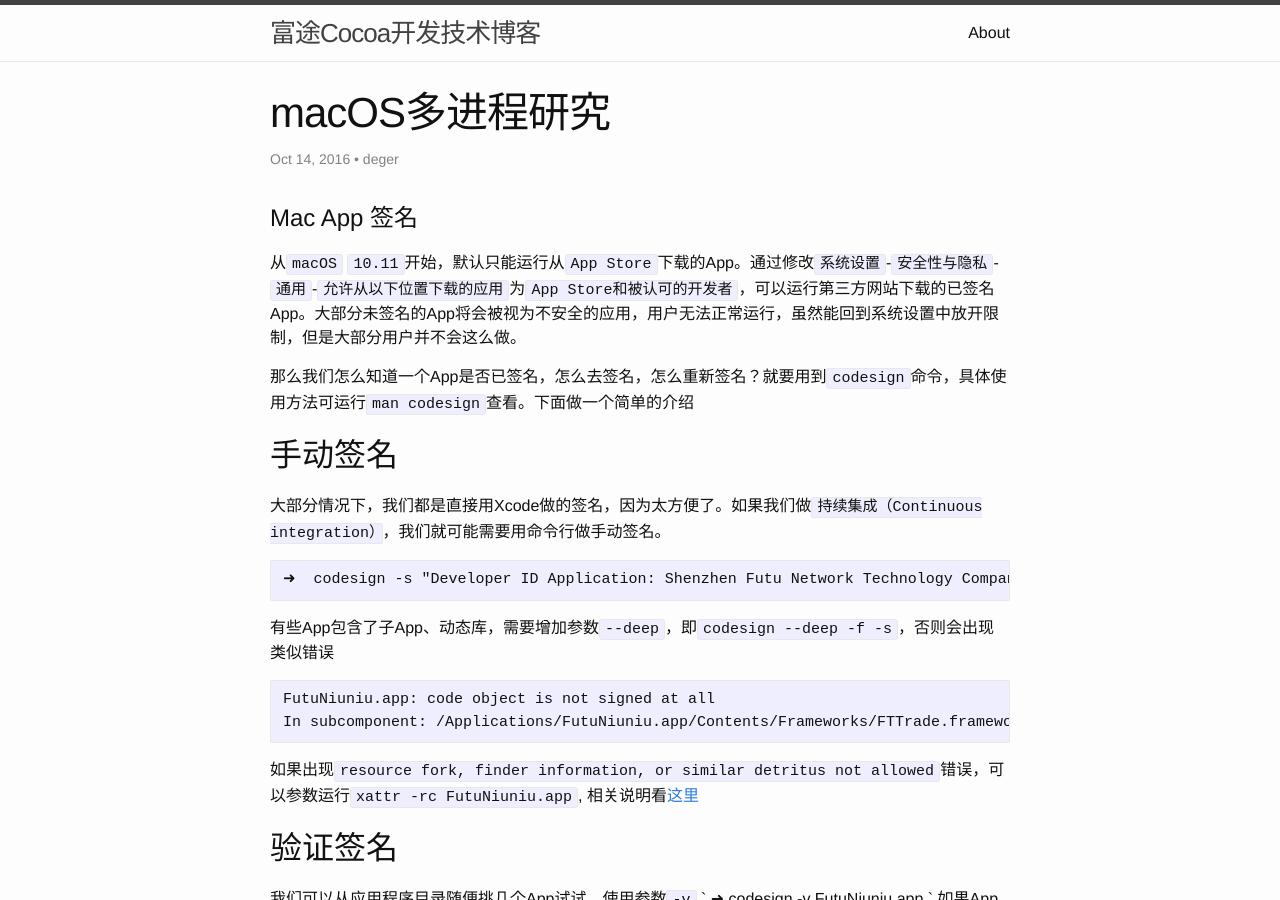
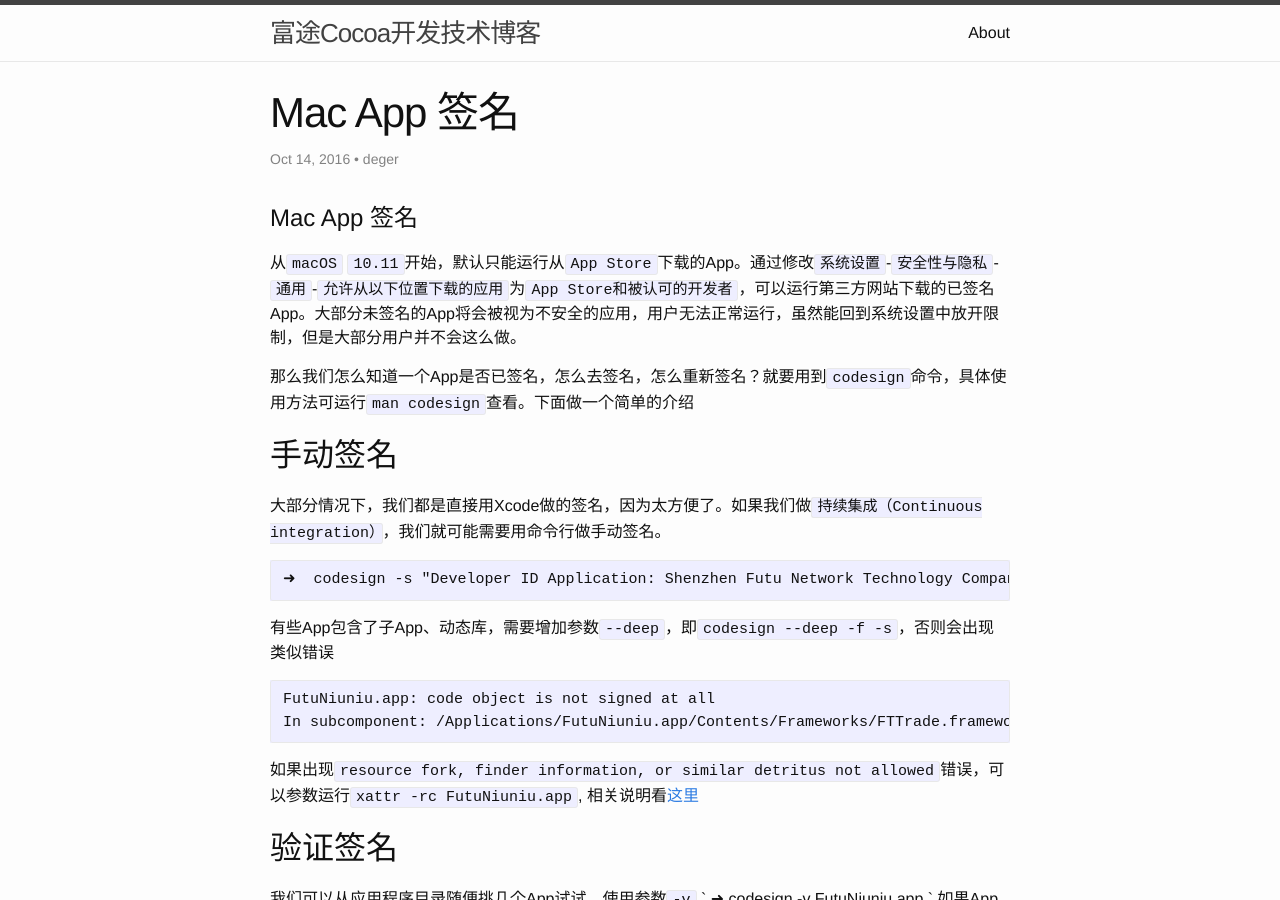
Before and after one commit to FuhuaWei/futucocoa.github.io, a Jekyll site: the page built from _posts/2016-10-14-MacAppCodesign.md, in a window 1280 px wide and 900 px high. Built offline with Jekyll 4.4.1, drawn with Linux system fonts in a browser that asks for light colours.

Commit message:
[fix]修正文章名称

```diff
--- a/_posts/2016-10-14-MacAppCodesign.md
+++ b/_posts/2016-10-14-MacAppCodesign.md
@@ -1,6 +1,6 @@
 ---
 layout: post
-title:  "macOS多进程研究"
+title:  "Mac App 签名"
 date:   2016-10-14 13:18:01 +0800
 categories: macOS
 author: deger
```
